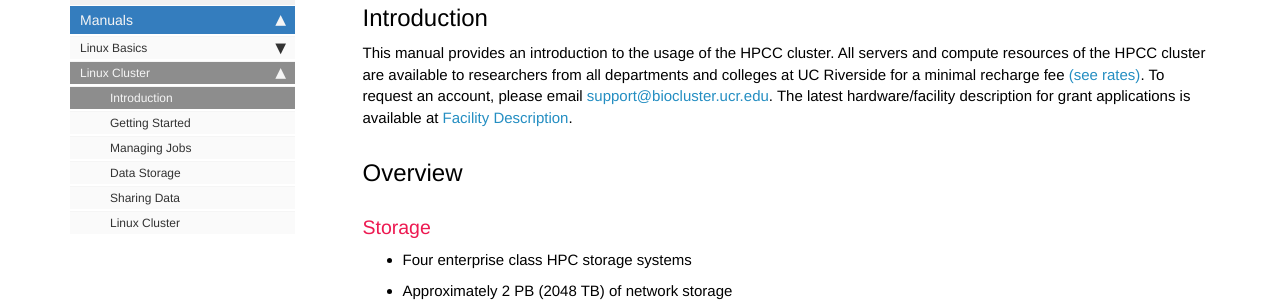
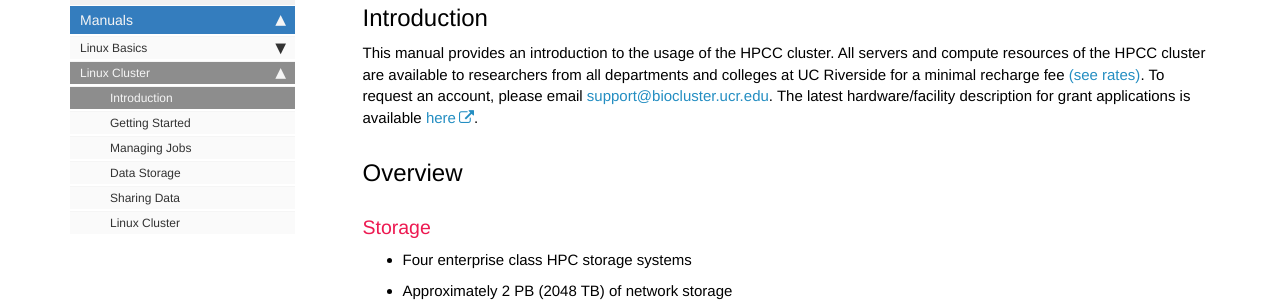
Before and after one commit to tgirke/rcf, a Jekyll site: the page built from pages/manuals/manuals_linux-cluster_intro.md, in a window 1280 px wide and 900 px high. Shown: the part 381-683 px from the top of the window. Built offline with Jekyll 4.4.1, drawn with Linux system fonts in a browser that asks for light colours; nearby versions of some CDN libraries; comment, search, counter and statistics services are not loaded.

Commit message:
content edits

```diff
--- a/pages/manuals/manuals_linux-cluster_intro.md
+++ b/pages/manuals/manuals_linux-cluster_intro.md
@@ -8,7 +8,7 @@
 This manual provides an introduction to the usage of the HPCC cluster.
 All servers and compute resources of the HPCC cluster are available to researchers from all departments and colleges at UC Riverside for a minimal recharge fee [(see rates)](/#rates).
 To request an account, please email [support@biocluster.ucr.edu](mailto:support@biocluster.ucr.edu).
-The latest hardware/facility description for grant applications is available at [Facility Description](/#facility-description).
+The latest hardware/facility description for grant applications is available [here](https://goo.gl/43eOwQ).
 
 ## Overview
 
```
